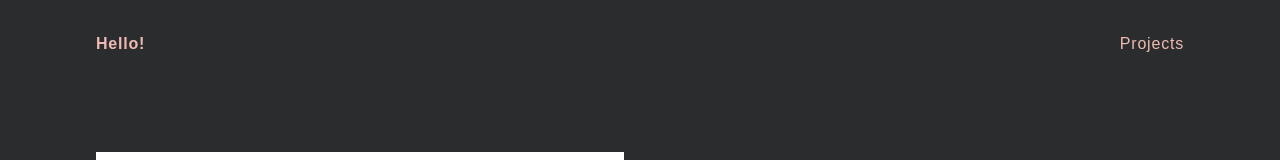
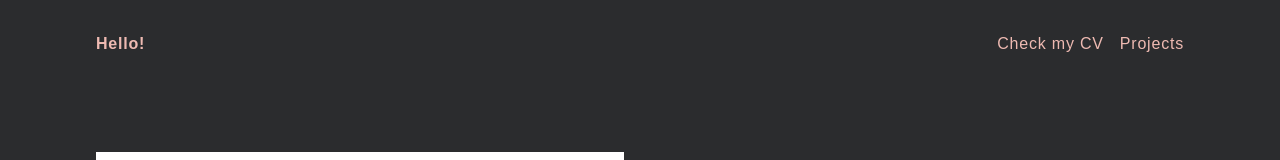
Before and after one commit to rossosofia/sofia-portfolio, a Next.js app: page / in a window 1280 px wide. Shown: the top 160 px of the page. Built offline with nearby package versions, Linux system fonts and the light colour scheme.

Commit message:
cv link in the navbar

```diff
--- a/src/components/Navbar.js
+++ b/src/components/Navbar.js
@@ -1,11 +1,17 @@
 import React from "react";
 import styles from '@/styles/Home.module.css'
+import Link from 'next/link';
 
 export default function Navbar(){
     return (
         <nav className={styles.nav} >
             <h3>Hello!</h3>
             <ul className={styles.listnav}>
+                <li>
+            <Link href="sofia_amoroso_cv.pdf" target="_blank">
+              <p>Check my CV</p>
+            </Link>
+          </li>
                 <li> <a href="#projects">Projects</a></li>
             </ul>
         </nav>
```
